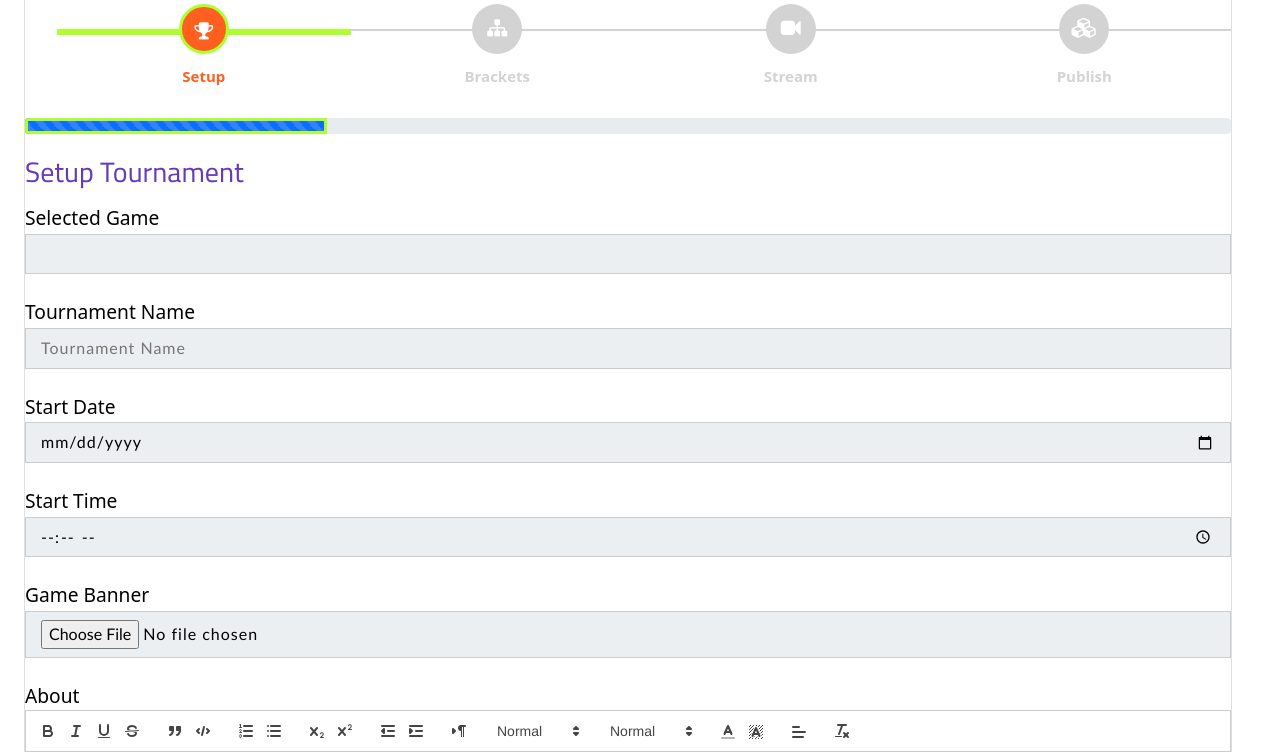
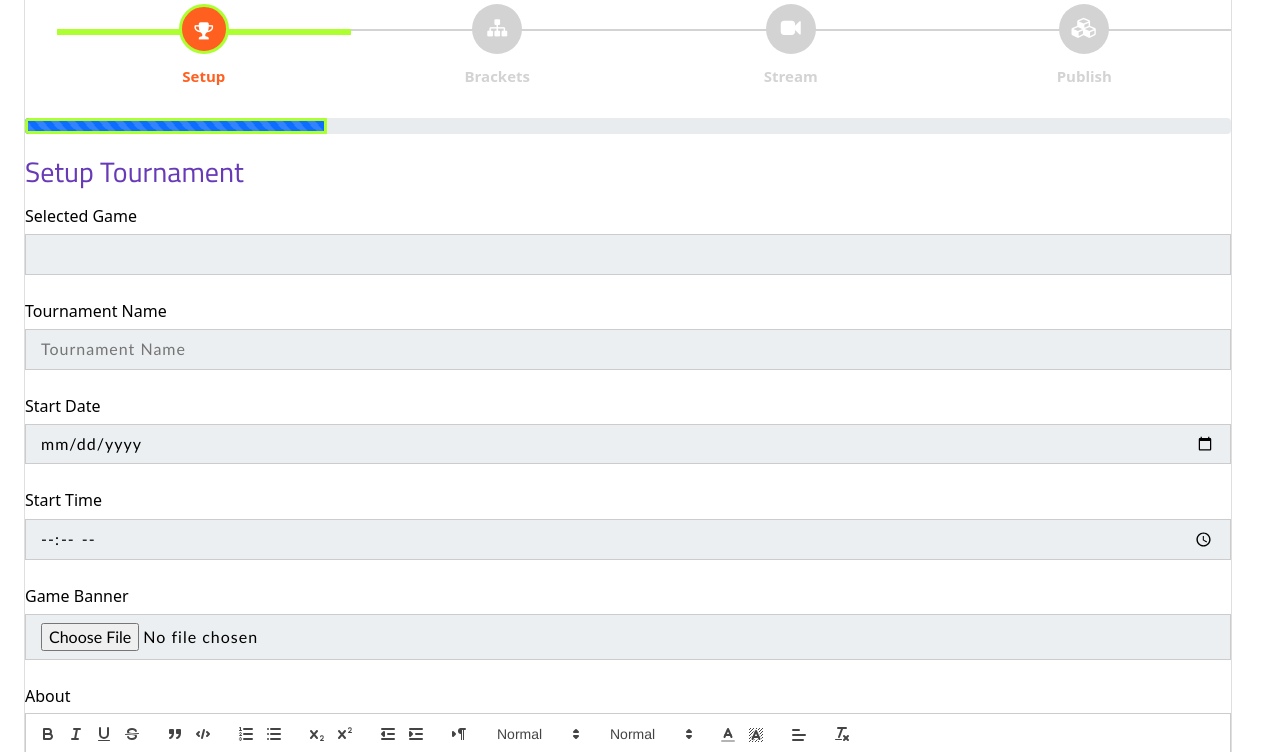
Before and after one commit to cdrysumindra110/eSport, a PHP site: page /create_tour.php in a window 1280 px wide. Shown: the part 705-1457 px from the top of the page. Run offline with PHP 8.4, Linux system fonts and the light colour scheme; the visitor is signed in with stand-in values (Sample User, id 1); some libraries are stand-ins or nearby versions; some web fonts are replaced.

Commit message:
"Updated styles for .fieldlabels and added margin-bottom to #progressbar"

```diff
--- a/css/tour_org.css
+++ b/css/tour_org.css
@@ -466,10 +466,13 @@
 }
 
 .fieldlabels {
-  color: #000000;
-  text-align: left;
-  font-size: larger;
+  color: #000000 !important;
+  text-align: left !important;
+  font-size: 16px !important;
+  margin-bottom: 5px;
+  display: block;
 }
+
 
 
 #progressbar {
```
